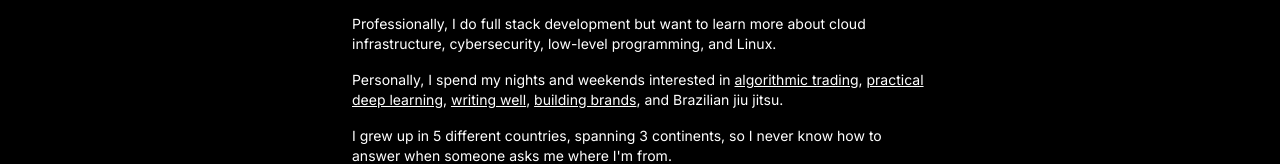
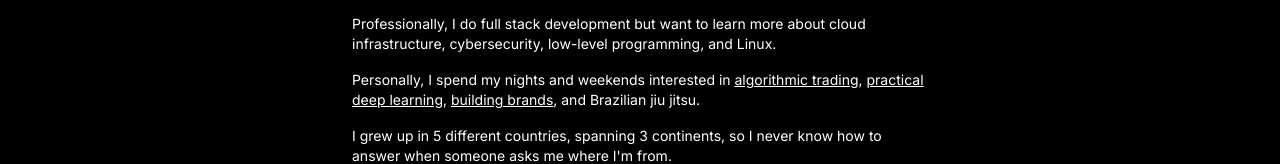
Before and after one commit to rohank36/website_new, a Next.js app: page / in a window 1280 px wide. Shown: the part 238-402 px from the top of the page. Built offline with nearby package versions, Linux system fonts and the light colour scheme.

Commit message:
more stuff

```diff
--- a/src/app/page.tsx
+++ b/src/app/page.tsx
@@ -12,7 +12,7 @@ export default function Home() {
           <p>For a professional understanding of who I am click <Link href="/writings" className="underline">here</Link>. Else: </p>
           <p>I like building stuff for people. Most of the time that happens to be software.</p>
           <p>Professionally, I do full stack development but want to learn more about cloud infrastructure, cybersecurity, low-level programming, and Linux.</p>
-          <p>Personally, I spend my nights and weekends interested in <a href="https://www.amazon.ca/Quantitative-Trading-Build-Algorithmic-Business/dp/0470284889" className="underline">algorithmic trading</a>, <a href="https://course.fast.ai/" className="underline">practical deep learning</a>, <Link href="/writings" className="underline">writing well</Link>, <a href="https://www.instagram.com/prospectprepconsulting/" className="underline">building brands</a>, and Brazilian jiu jitsu.</p>
+          <p>Personally, I spend my nights and weekends interested in <a href="https://www.amazon.ca/Quantitative-Trading-Build-Algorithmic-Business/dp/0470284889" className="underline">algorithmic trading</a>, <a href="https://course.fast.ai/" className="underline">practical deep learning</a>, <a href="https://www.instagram.com/prospectprepconsulting/" className="underline">building brands</a>, and Brazilian jiu jitsu.</p>
           <p>I grew up in 5 different countries, spanning 3 continents, so I never know how to answer when someone asks me where I'm from.</p>
           <p>I love lasso-spider guard, FC Barcelona, the beach, and Costco rotisserie chickens.</p>
           <p>I desperately want to visit Greece.</p>
--- a/src/app/readings/page.tsx
+++ b/src/app/readings/page.tsx
@@ -3,6 +3,7 @@ import Navbar from "../Navbar";
 import ReadingsCard from "./ReadingsCard";
 
 const cards = [
+    {title:"8 Reasons Why WhatsApp Was Able to Support 50 Billion Messages a Day With Only 32 Engineers", author: "Neo Kim", description:"They had a core product focus with no feature creep, focusing on messaging and reliability. They had continuous testing for single points of failure. They leveraged existing open-source code to not reinvent the wheel. They kept the team small with talented and driven engineers. These are the points that stood out to me. It blows my mind that 32 engineers wrote code that supported 50b messages a day from 450m daily active users. So cool. Wizards.", date:"08/22/2024"},
     {title:"Zero to One: Notes on Startups, or How to Build the Future", author: "Peter Thiel", description:"Start small and monopolize, focus on one thing and become really good at it. Be 10x better than your competition. Build a strong foundation, work with people who are equally as obsessed about the problem. A distribution plan matters, one good one is enough. Most importantly, think differently to find value where no one else is looking, then build to go from 0 to 1.", date:"07/27/2024"},
     {title: "The Inner Game of Tennis: The Classic Guide to the Mental Side of Peak Performance", author:"W. Timothy Gallwey", description: "You have two selves: Self 1 is the conscious mind which gives instructions and intereferes with performance and Self 2 is the subconscious mind which performs actions naturally and efficiently. Trust yourself and let Self 2 takeover. Let go of judgements. Visualize desired outcomes.\n\nI applied these concepts and had the best BJJ tournament performance I've ever had - winning gold with four fights, two submissions, and no points scored on me.\n\nMy mantra was: \"Believe and Go\". ", date:"07/2/2023"},
     {title: "Can't Hurt Me", author:"David Goggins", description: "Embrace the suck. Stay hard. Take souls."},
```
